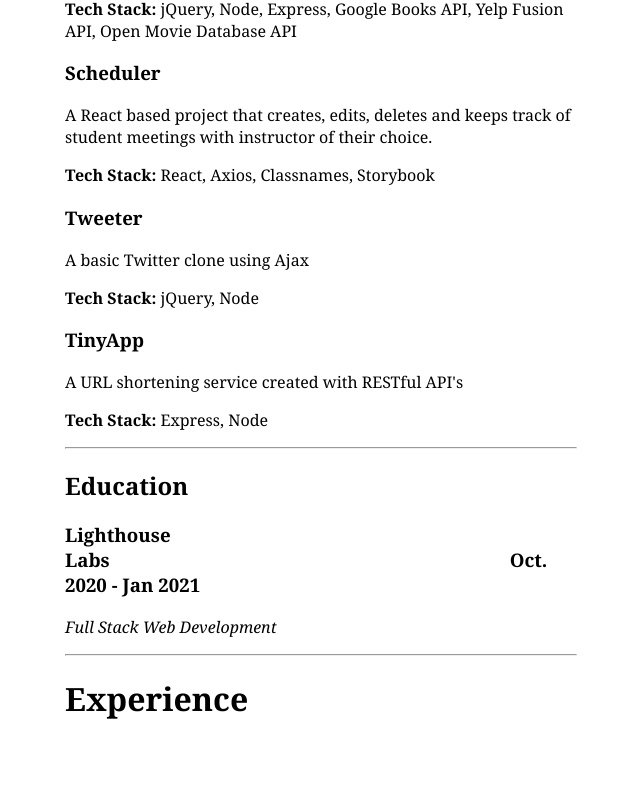
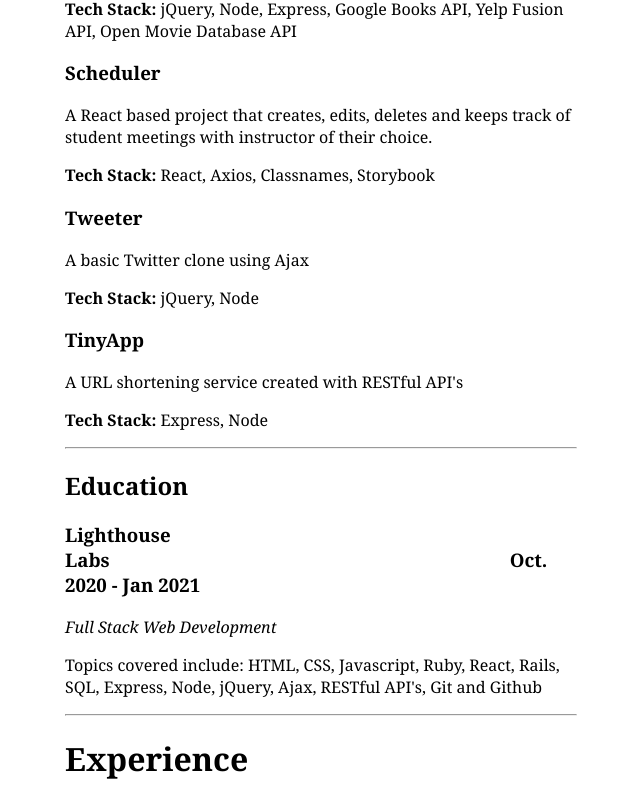
Before and after one commit to xrysen/resume, a React (Create React App) app: page / in a window 1280 px wide. Shown: the part 795-1596 px from the top of the page, without its empty margins (319-959 px from the left). Before the commit the page ends 1536 px from the top, so only its background shows below. Built offline with nearby package versions, Linux system fonts and the light colour scheme.

Commit message:
Adds description property to Education component

```diff
--- a/src/Components/Education.jsx
+++ b/src/Components/Education.jsx
@@ -10,6 +10,7 @@
         school={item.school}
         dates={item.dates}
         diploma={item.diploma}
+        description={item.description}
       />
     );
   });
--- a/src/Components/EducationListItem.jsx
+++ b/src/Components/EducationListItem.jsx
@@ -10,6 +10,7 @@
       <p>
         <em>{props.diploma}</em>
       </p>
+      <p>{props.description}</p>
     </li>
   );
 };
--- a/src/data/data.js
+++ b/src/data/data.js
@@ -36,7 +36,8 @@
     id: 1,
     school: "Lighthouse Labs",
     diploma: "Full Stack Web Development",
-    dates: "Oct. 2020 - Jan 2021"
+    dates: "Oct. 2020 - Jan 2021",
+    description: "Topics covered include: HTML, CSS, Javascript, Ruby, React, Rails, SQL, Express, Node, jQuery, Ajax, RESTful API's, Git and Github"
   }
 ]
 
```
Also changed, not shown: 1 other file (tests, documents, lock files or other folders).
